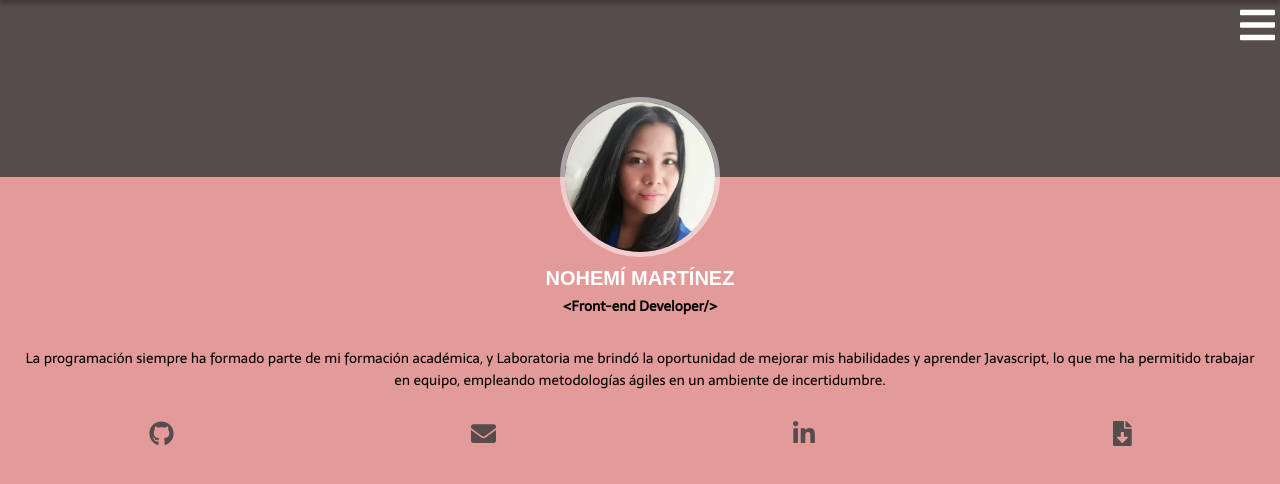
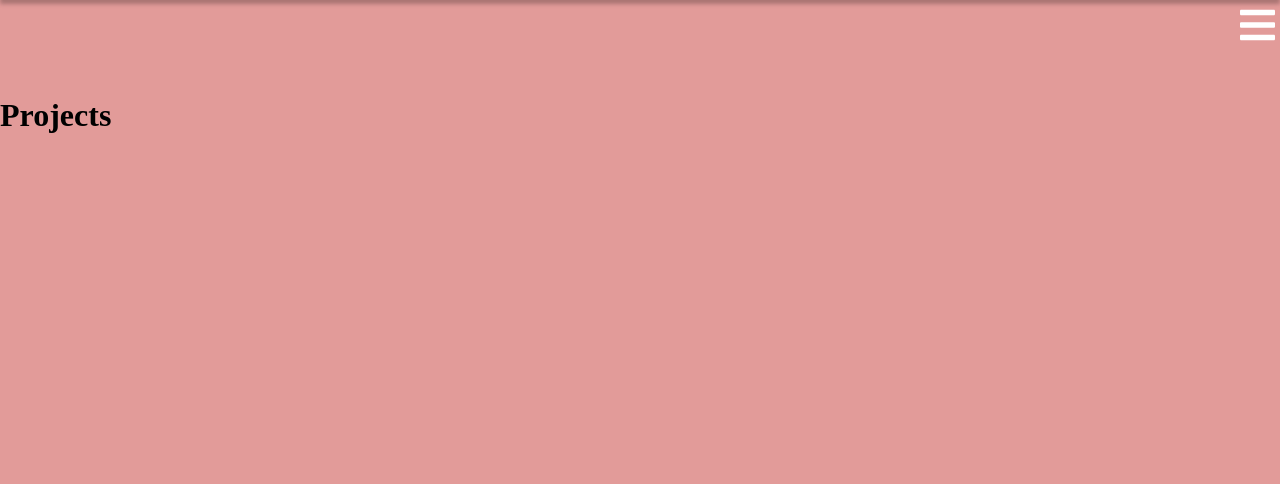
Before and after one commit to nohestmm/portfolio, a React (Create React App) app: page /projects in a window 1280 px wide. Shown: the top 484 px of the page. Built offline with nearby package versions, Linux system fonts and the light colour scheme; a web font is replaced by a local one.

Commit message:
changing views with Route

```diff
--- a/src/App.css
+++ b/src/App.css
@@ -147,3 +147,7 @@
     color: white;
     cursor: pointer;
 }
+
+.color-header {
+    background: #E29B99;
+}
--- a/src/App.js
+++ b/src/App.js
@@ -1,69 +1,29 @@
 import React from 'react';
+import { BrowserRouter as Router, Route, Switch } from 'react-router-dom';
 import './App.css';
 // import Header from './components/Header'
 // import Navbarmain from './components/Navbarmain';
 // import photo from './img/photo.jpeg';
-import Home from './views/Home'
-import '../node_modules/@fortawesome/fontawesome-free/js/all'
-import '../node_modules/@fortawesome/fontawesome-free/css/all.css'
+import Home from './views/Home';
+import Projects from './views/Projects';
+import Skills from './views/Skills'
+import '../node_modules/@fortawesome/fontawesome-free/js/all';
+import '../node_modules/@fortawesome/fontawesome-free/css/all.css';
 class App extends React.Component {
-  // constructor(props) {
-  //   super(props)
-  //   this.state = {
-  //     show: false
-  //   }
-  //   this.showNavbar = this.showNavbar.bind(this);
-  //   this.closeNavbar = this.closeNavbar.bind(this);
-  // }
-  // showNavbar() {
-  //   this.setState({ show: true })
-  //   console.log(this.state.show)
-  // }
-  // closeNavbar() {
-  //   this.setState({ show: false })
-  //   console.log(this.state.show)
-  // }
+
   render() {
     return (
-      <>
-    {/* <header className="top-div">
-    <div onClick={() => this.showNavbar(this.state.show)}
-      className={this.state.show ? "display-none" : "content-bars"}>
-      <i className="fas fa-bars"></i>
-    </div>
-    <Navbarmain
-      show={this.state.show}
-      hidden={this.closeNavbar}
-    /> */}
+    <Router>
+      <Switch>
+        <Route path='/' exact component={Home}/>
+        <Route path='/projects' exact component={() => <Projects active={true}/>}/>
+        <Route path='/skills' exact component={()=> <Skills active={true}/>}/>
+        <Route component= {()=>(
+          <h1>Error 404</h1>
+          )}/>
+      </Switch>
+    </Router>
 
-  <Home/>
-        {/* <header className="top-div">
-          <div onClick={() => this.showNavbar(this.state.show)}
-            className={this.state.show ? "display-none" : "content-bars"}>
-            <i className="fas fa-bars"></i>
-          </div>
-          <Navbarmain
-            show={this.state.show}
-            hidden={this.closeNavbar}
-          />
-        </header>
-        <section className="profile-photo"><img className="myphoto" src={photo} alt="" /></section>
-        <section className="bottom-div">
-          <h1 className="name">NOHEMÍ MARTÍNEZ</h1>
-          <h6 className="text-bottom_name">{"<Front-end Developer/>"}</h6>
-          <p className="paragraph">La programación siempre ha formado
-            parte de mi formación académica, y Laboratoria me brindó la
-            oportunidad de mejorar mis habilidades y aprender Javascript,
-            lo que me ha permitido trabajar en equipo, empleando metodologías
-            ágiles en un ambiente de incertidumbre.</p>
-        </section>
-        <footer className="footer">
-          <span><i className="fab fa-github"></i></span>
-          <span><i className="fas fa-envelope"></i></span>
-          <span><i className="fab fa-linkedin-in"></i></span>
-          <span><i className="fas fa-file-download"></i></span>
-        </footer> */}
-      </>
     );
   }
 }
--- a/src/components/Header.jsx
+++ b/src/components/Header.jsx
@@ -19,7 +19,7 @@ constructor(props) {
   }
   render() {
     return (
-    <header className="top-div">
+    <header className={this.props.main ? "top-div color-header" :"top-div"}>
     <div onClick={() => this.showNavbar(this.state.show)}
       className={this.state.show ? "content-bars show-bars" : "content-bars hidden-bars"}>
       <i className="fas fa-bars"></i>
--- a/src/views/Home.jsx
+++ b/src/views/Home.jsx
@@ -21,7 +21,7 @@ const Home =()=>{
   </section>
   <footer className="footer">
     <a href="https://github.com/nohestmm?tab=repositories" target="blank"><i className="fab fa-github"></i></a>
-    <a href="https://www.linkedin.com/in/nohestmm/" target="blank"><i className="fas fa-envelope"></i></a>
+    <a href="mailto:nohestmm@gmail.com" target="blank"><i className="fas fa-envelope"></i></a>
     <a href="https://www.linkedin.com/in/nohestmm/" target="blank"><i className="fab fa-linkedin-in"></i></a>
     <a href="https://www.linkedin.com/in/nohestmm/" target="blank"><i className="fas fa-file-download"></i></a>
   </footer>
--- a/src/views/Projects.jsx
+++ b/src/views/Projects.jsx
@@ -1,13 +1,18 @@
 import React from 'react';
+import Header from '../components/Header'
 
 
-const Projects = () =>{
+const Projects = ({active}) =>{
+
 
     return(
+        <>
+
+      <Header main={active}/>
+      <h1>Projects</h1>
+</>
 
 
-
-        <section>Soy Poyects</section>
 
  )
 
--- a/src/views/Skills.jsx
+++ b/src/views/Skills.jsx
@@ -0,0 +1,18 @@
+import React from 'react';
+import Header from '../components/Header'
+
+
+const Skills = ({active}) =>{
+
+    return(
+      <>
+
+
+        <Header main={active}/>
+        <h1>Skills</h1>
+        </>
+
+ )
+
+}
+export default Skills;
```
